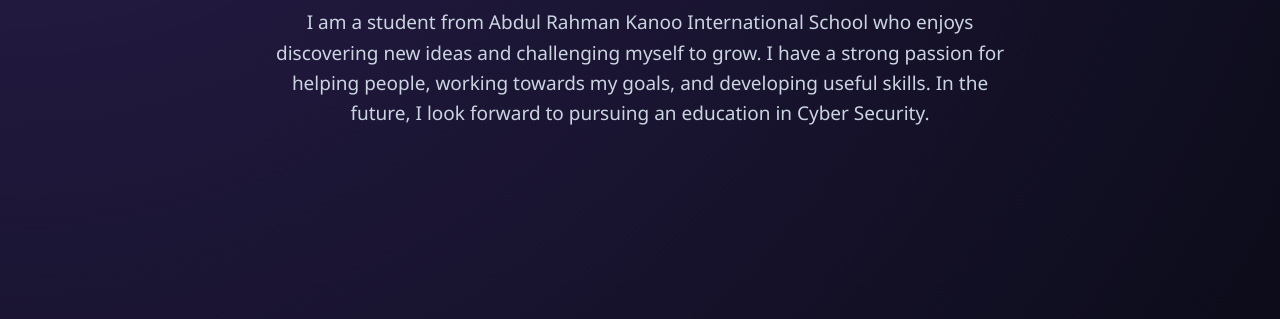
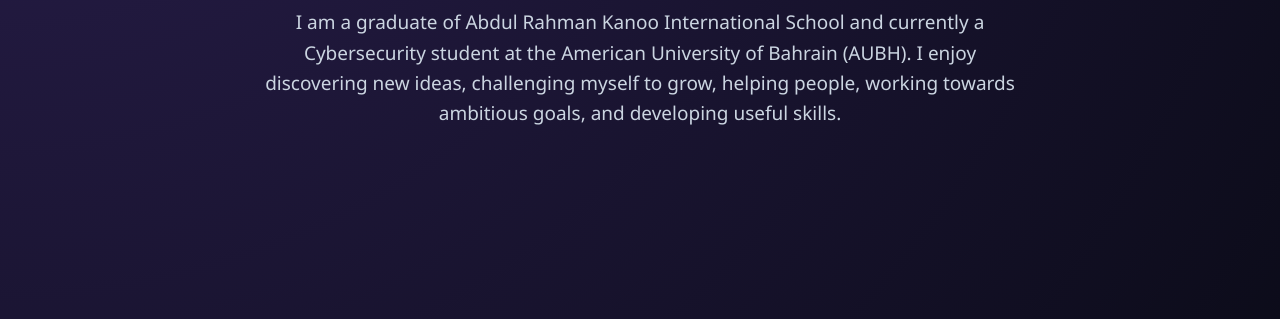
Before and after one commit to LiquidNitro3275/Portfolio, a plain HTML site: page index.html in a window 1280 px wide. Shown: the part 481-800 px from the top of the page. Drawn offline with Linux system fonts and the light colour scheme.

Commit message:
Update education status for AUBH

```diff
--- a/index.html
+++ b/index.html
@@ -62,11 +62,10 @@
     <h2>Hello! I'm <span>Yousif Abdulaal</span></h2>
 
     <p>
-      I am a student from Abdul Rahman Kanoo International School who enjoys
-      discovering new ideas and challenging myself to grow. I have a strong
-      passion for helping people, working towards my goals, and developing
-      useful skills. In the future, I look forward to pursuing an education
-      in Cyber Security.
+      I am a graduate of Abdul Rahman Kanoo International School and currently
+      a Cybersecurity student at the American University of Bahrain (AUBH). I enjoy
+      discovering new ideas, challenging myself to grow, helping people, working
+      towards ambitious goals, and developing useful skills.
     </p>
   </section>
 
@@ -292,7 +291,8 @@
     <h2>Contact <span>Me</span></h2>
 
     <p>Email: YusufAbdulaal09@gmail.com</p>
-    <p>School: Abdul Rahman Kanoo International School</p>
+    <p>University: American University of Bahrain (AUBH)</p>
+    <p>School: Abdul Rahman Kanoo International School (Graduate)</p>
 
     <a
       href="https://mail.google.com/mail/?view=cm&fs=1&to=YusufAbdulaal09@gmail.com&su=Portfolio%20Contact&body=Hello%20Yousif%2C%0A%0AI%20saw%20your%20portfolio%20and%20wanted%20to%20contact%20you."
```
